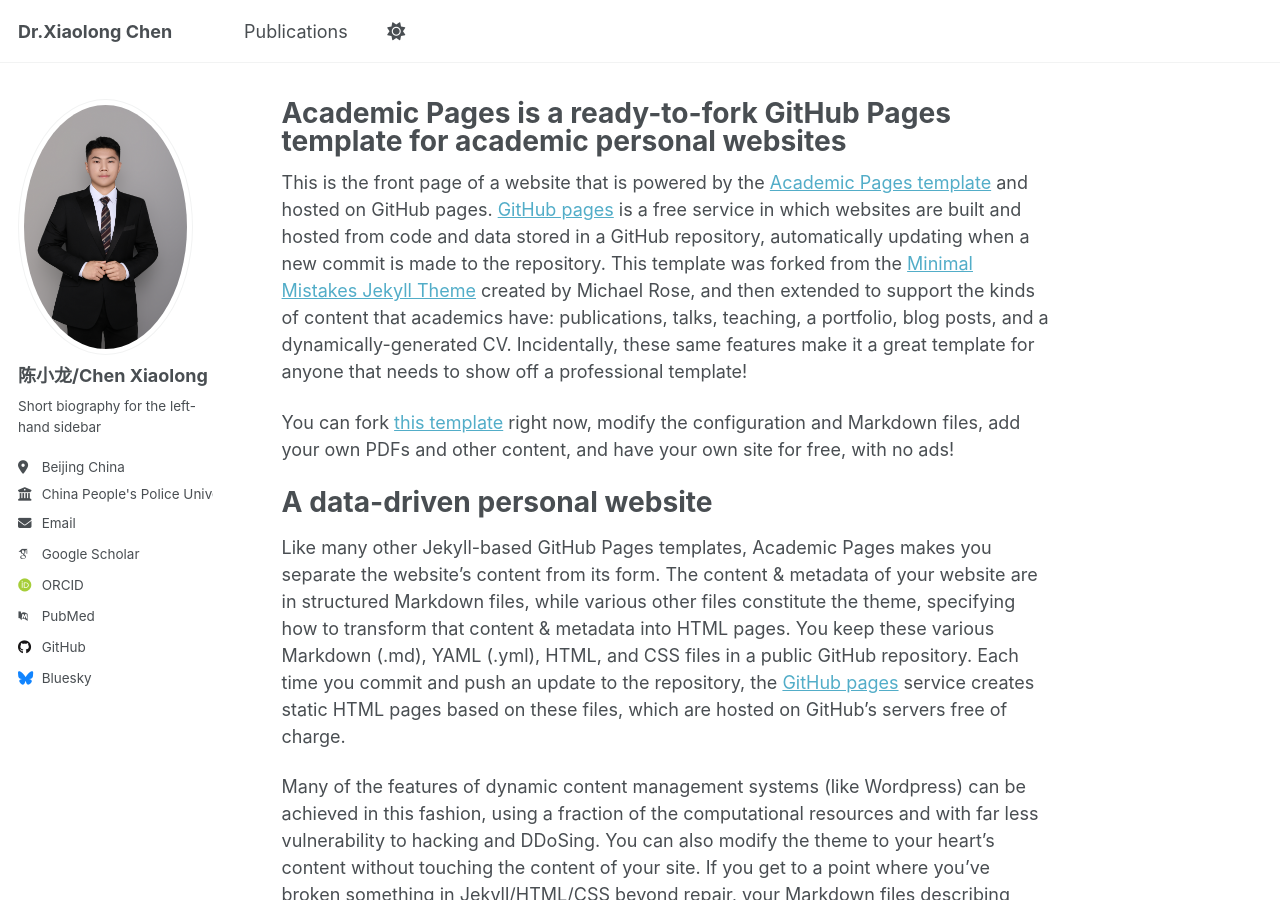
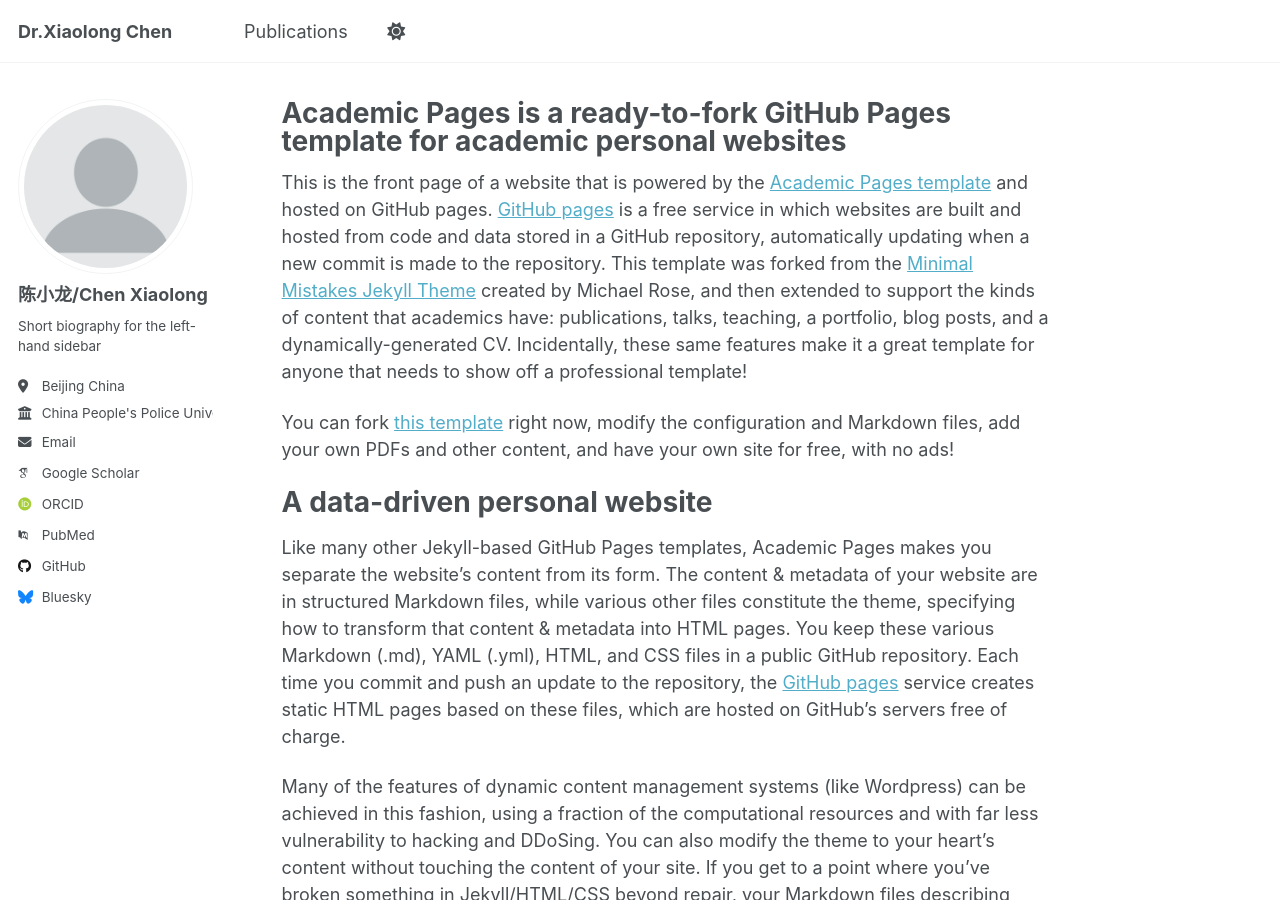
Before and after one commit to chenxi9708/chenxi9708.github.io, a Jekyll site: the page built from _pages/about.md, in a window 1280 px wide and 900 px high. Built offline with Jekyll 4.4.1, drawn with Linux system fonts in a browser that asks for light colours; some web fonts are replaced; a script that is not in the unit is left out.

Commit message:
Update _config.yml

```diff
--- a/_config.yml
+++ b/_config.yml
@@ -22,7 +22,7 @@ repository               : "academicpages/academicpages.github.io"
 #               Additional customization can be done by editing /_includes/author-profile.html
 author:
   # Biographic information
-  avatar           : "person.png"
+  avatar           : "profile.png"
   name             : "陈小龙/Chen Xiaolong"
   pronouns         : # example: "she/her"
   bio              : "Short biography for the left-hand sidebar"
```
